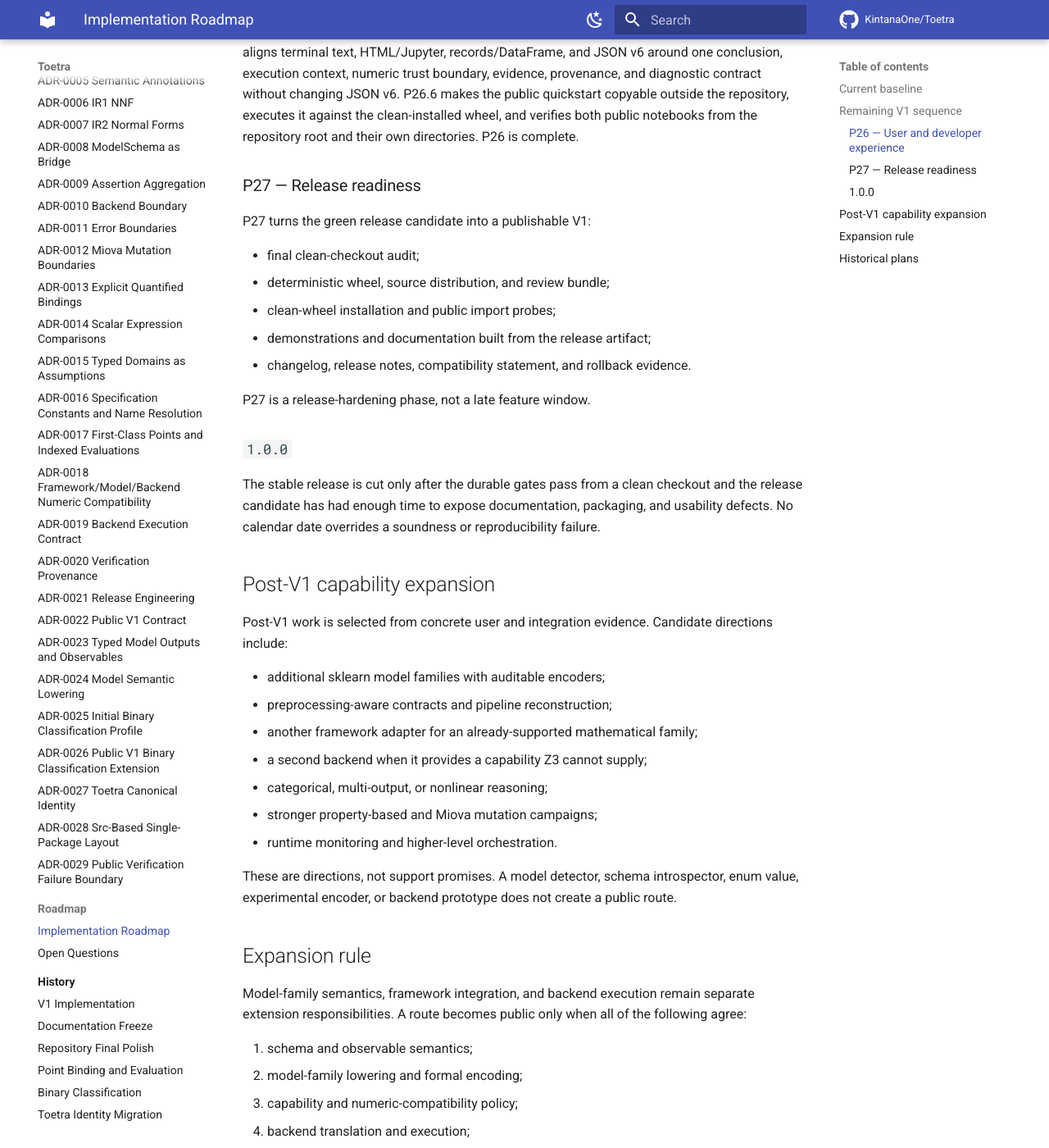
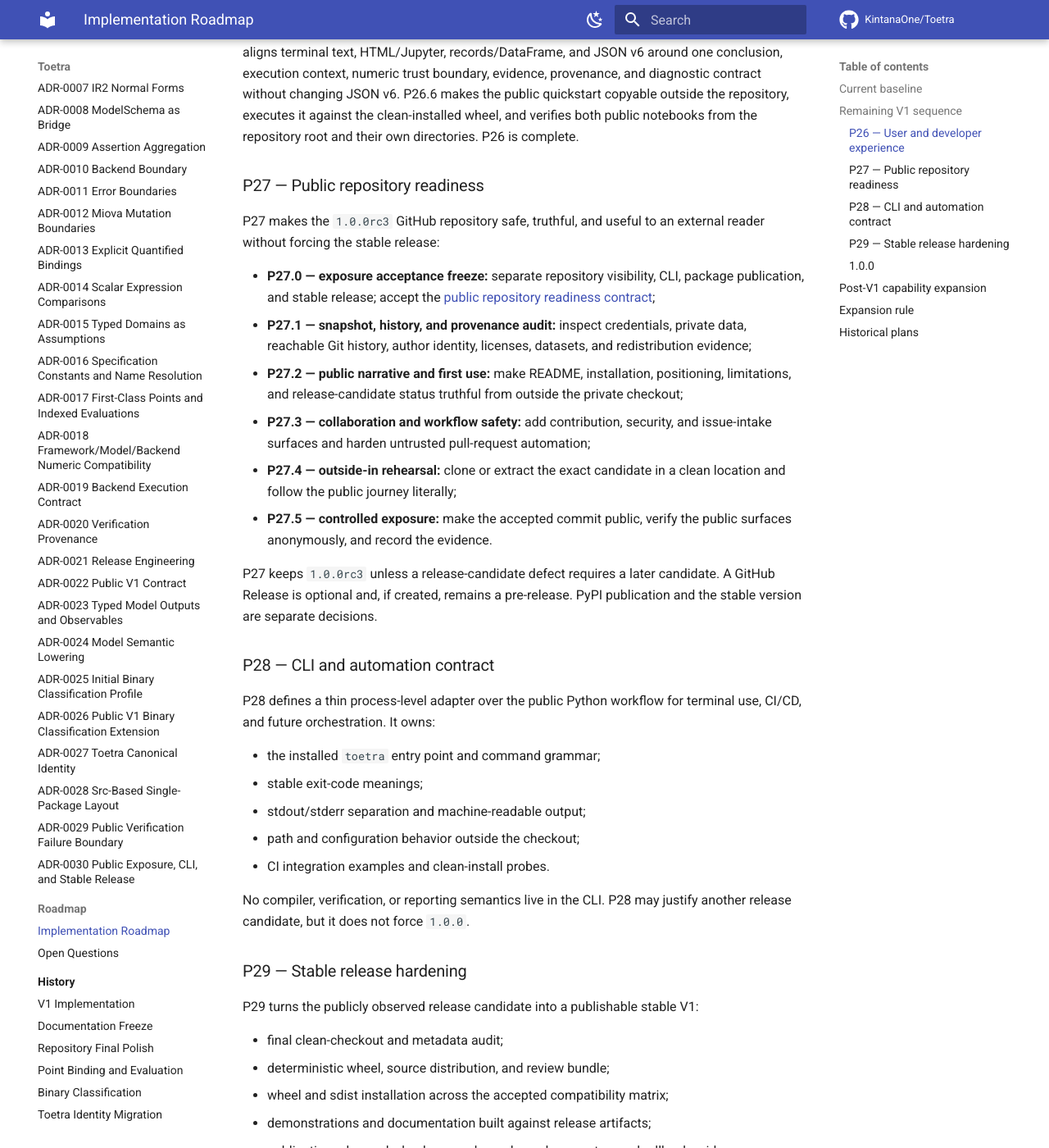
Before and after one commit to KintanaOne/Toetra, an MkDocs documentation site: the page built from docs/roadmap/implementation-roadmap.md, in a window 1280 px wide and 1400 px high, scrolled down 1501 px. Shown: the whole window at 82% size. Built offline with MkDocs 1.6.1 and Material for MkDocs 9.7.7, drawn with Linux system fonts in a browser that asks for light colours; comment, search, counter and statistics services are not loaded; some of the changed text lies outside the part shown.

Commit message:
docs: freeze P27 public exposure readiness

```diff
--- /dev/null
+++ b/docs/adr/ADR-0030-separate-public-exposure-cli-and-stable-release.md
@@ -0,0 +1,110 @@
+# ADR-0030 — Separate Public Exposure, CLI, and Stable Release
+
+> Status: Accepted
+> Date: 2026-07
+> Scope: repository publication and the remaining path to `1.0.0`
+
+## Context
+
+After P26, Toetra has a green `1.0.0rc3` baseline with a frozen public Python
+facade, reproducible distributions, clean-wheel probes, executable
+demonstrations, and a reproducible review bundle.
+
+Three remaining objectives have different risk and acceptance boundaries:
+
+1. making the source repository safe and understandable to an external reader;
+2. adding a process-level CLI for automation, CI/CD, and future orchestration;
+3. hardening and publishing the stable `1.0.0` distribution.
+
+Treating all three as one release patch would either delay useful public
+exposure or force a new CLI and a stable-version commitment before real-world
+observation.
+
+## Decision
+
+The remaining work is split into three independent projects:
+
+| Project | Purpose | Version consequence |
+|---|---|---|
+| P27 | make the GitHub repository safe, truthful, and usable while public | remain on `1.0.0rc3` unless a defect requires another candidate |
+| P28 | define and implement the CLI and automation contract | may justify a later release candidate; does not imply `1.0.0` |
+| P29 | prove stable-release metadata, artifacts, publication, and rollback | contains the eventual stable release cut |
+
+P27 changes repository visibility only after the
+[public repository readiness contract](../contracts/public-repository-readiness.md)
+is satisfied. Public GitHub visibility does not by itself:
+
+- publish a package to PyPI;
+- create a GitHub Release;
+- declare the candidate stable;
+- add a `toetra` entry point;
+- widen the supported verification profile.
+
+If a GitHub Release is created during P27, it is explicitly marked as a
+pre-release and contains only artifacts built from the accepted public commit.
+
+P28 owns the CLI contract. The CLI remains a thin adapter over the public Python
+workflow; command syntax, stream behavior, machine-readable output, and exit
+codes must be accepted before an entry point is published.
+
+P29 owns stable-release hardening and the transition to `1.0.0`. No calendar
+date overrides a soundness, provenance, security, installation, or
+reproducibility blocker.
+
+## Rationale
+
+Repository publication is reversible at the visibility-setting level but
+exposes every reachable public object immediately. It therefore needs
+repository, history, legal, and communication checks rather than new product
+behavior.
+
+A CLI creates a separate public compatibility surface. It deserves its own
+contract and observation rather than being hidden inside repository cleanup.
+
+The stable version should follow actual use of the release candidate. Keeping
+that decision in P29 allows feedback and personal experimentation to inform
+confidence without reopening the frozen V1 semantics.
+
+## Consequences
+
+### Positive
+
+- Toetra can leave the private workshop before the stable release is forced;
+- public exposure, automation, and package publication each have binary gates;
+- P27 cannot accidentally create an undocumented CLI contract;
+- real-world observations can inform P28 and P29;
+- the `1.0.0rc3` label remains truthful during the public observation period.
+
+### Negative
+
+- the path to `1.0.0` contains two additional explicit project boundaries;
+- public users may initially install from source or attached pre-release
+  artifacts rather than PyPI;
+- repository settings and Git history require evidence outside the source
+  snapshot.
+
+## Alternatives considered
+
+### Keep one release-hardening project
+
+Rejected because it couples public visibility, a new automation surface, and
+stable publication even though they have different failure modes.
+
+### Add the CLI during public-repository preparation
+
+Rejected because repository readiness must not become a feature window.
+
+### Wait for `1.0.0` before making the repository public
+
+Rejected because public observation of a clearly labelled release candidate is
+useful evidence for the stable-release decision.
+
+## Impact on Toetra
+
+P27 may change documentation, repository policy, contribution surfaces,
+workflow security, provenance records, and public-hosting configuration. It
+must not change the language, supported model routes, proof semantics, JSON v6,
+the Z3-only V1 backend, or the nine-symbol Python facade.
+
+P28 and P29 begin from a P27 baseline only after the public repository has been
+observed and any exposure blockers have been resolved.
--- /dev/null
+++ b/docs/contracts/public-repository-readiness.md
@@ -0,0 +1,170 @@
+# Public repository readiness contract
+
+> **Status:** Accepted for P27
+>
+> **Scope:** safe public exposure of the `1.0.0rc3` source repository
+
+## Purpose
+
+This contract defines the evidence required before the canonical Toetra GitHub
+repository changes from private to public. It covers the source snapshot, the
+reachable Git history, legal provenance, external-facing documentation,
+collaboration surfaces, automation safety, and post-exposure verification.
+
+Repository visibility is distinct from package publication and stable-release
+acceptance. Passing this contract does not publish Toetra to PyPI and does not
+change the version to `1.0.0`.
+
+## Frozen product boundary
+
+P27 must preserve:
+
+- the nine-symbol `toetra.__all__` facade;
+- the Parser → AST → semantic → IR1 → IR2 → backend pipeline;
+- the accepted regression and direct binary-classification routes;
+- JSON report schema v6;
+- the Z3-only V1 backend profile;
+- verification conclusions, numeric guarantees, provenance, and replay;
+- the `src/toetra` single-package layout.
+
+P27 does not add an installed CLI. CLI syntax, streams, exit codes, and
+automation behavior belong to P28.
+
+## Acceptance evidence
+
+### 1. Public snapshot hygiene
+
+The exact commit selected for exposure must contain:
+
+- no credentials, private keys, access tokens, secret-bearing configuration, or
+  private environment files;
+- no local absolute user paths, private work artifacts, patch files, build
+  outputs, or unintended serialized models;
+- no personal data beyond identities and contact addresses deliberately
+  declared for public project use;
+- no obsolete public product identity or misleading compatibility promise;
+- a clean Git status and a reproducible review bundle for that commit.
+
+Automated pattern checks are defense in depth, not proof that arbitrary secrets
+are absent. Every finding requires human classification before exposure.
+
+### 2. Reachable Git history
+
+The canonical clone, not a source bundle, must be inspected across every
+reachable branch and tag. The inspection covers:
+
+- credential and high-entropy secret history;
+- deleted private configuration or binary artifacts;
+- unintended names, addresses, paths, issue exports, datasets, or documents;
+- stale branches and tags that would become public with the repository.
+
+A secret found in history is revoked even if history is later rewritten.
+History rewriting is a deliberate repository-owner operation performed before
+public exposure, followed by a fresh-clone verification. The review bundle
+cannot satisfy this gate because it contains no `.git` history.
+
+### 3. Legal and provenance boundary
+
+The public commit must provide:
+
+- the accepted Apache-2.0 project license;
+- an intentional public author/contact identity;
+- provenance, license, and required attribution for every third-party dataset,
+  fixture, image, generated asset, or substantial copied source;
+- confirmation that generated and vendored material may be redistributed;
+- no claim that the project license overrides a third-party asset license.
+
+An asset without a documented redistribution basis blocks public exposure.
+
+### 4. External narrative and first use
+
+An unfamiliar reader must be able to determine from the repository:
+
+- what Toetra verifies and what it does not verify;
+- that `1.0.0rc3` is a release candidate, not a stable release;
+- which Python, model, framework, and backend routes are supported;
+- how to install and run the first example from documented available artifacts;
+- where the public API, limitations, release notes, and changelog live;
+- how to report a defect or security concern.
+
+Documentation must not claim that PyPI, GitHub Pages, issue tracking, or release
+artifacts are available before those public surfaces actually exist.
+
+### 5. Collaboration and automation safety
+
+Before accepting untrusted public contributions:
+
+- workflow permissions are least-privilege and explicit;
+- pull-request workflows do not expose publication credentials or use a
+  privileged untrusted-code path;
+- publication remains a separate, protected, manually authorized operation;
+- contribution, security-reporting, and issue-intake expectations are present;
+- repository settings enable appropriate branch protection and security
+  features for the public project.
+
+Settings controlled by GitHub are recorded as manual evidence because source
+tests cannot enforce them.
+
+### 6. Outside-in validation
+
+The candidate public commit is validated without private checkout assumptions:
+
+- clean clone or archive in a new directory;
+- documented development installation;
+- `make ci`, demonstrations, distribution checks, and review-bundle checks;
+- README quick path followed literally;
+- documentation built strictly and local links checked;
+- repository and documentation URLs checked when they become reachable.
+
+### 7. Controlled exposure and observation
+
+The visibility change targets the exact accepted commit. Immediately afterward,
+the project owner verifies anonymous access, the default branch, license,
+README, issues/security contact, CI behavior, and documentation links.
+
+GitHub repository visibility, a GitHub pre-release, PyPI publication, and the
+stable `1.0.0` cut are four separate decisions:
+
+| Decision | P27 consequence |
+|---|---|
+| make repository public | required outcome |
+| create GitHub Release | optional; must be marked pre-release |
+| publish to PyPI | deferred to the explicit publication plan |
+| declare `1.0.0` stable | owned by P29 |
+
+During observation, only soundness, security, provenance, installation,
+misleading-documentation, or material usability defects reopen the candidate.
+New capabilities remain outside P27.
+
+## Blocking findings
+
+Public exposure stops for any unresolved:
+
+- valid or plausibly valid secret;
+- private or personal material not intended for publication;
+- missing redistribution right or attribution;
+- unsafe public pull-request workflow;
+- false installation, support, release, or security claim;
+- failing durable gate;
+- mismatch between the reviewed commit and the commit made public.
+
+Cosmetic polish and future feature ideas do not block exposure unless they make
+the public description materially misleading.
+
+## Required record
+
+P27 closes only when the repository records:
+
+- the exposed commit and review-bundle digest;
+- snapshot, history, provenance, documentation, and workflow audit outcomes;
+- manual GitHub-setting checks;
+- any accepted residual limitations;
+- post-exposure anonymous-access verification.
+
+Secret values and private findings must never be copied into that record.
+
+## Relationship to later projects
+
+P28 defines the CLI and automation contract. P29 reuses the durable release
+gates, adds stable-publication and rollback evidence, and owns the eventual
+`1.0.0` cut.
--- a/docs/roadmap/implementation-roadmap.md
+++ b/docs/roadmap/implementation-roadmap.md
@@ -70,23 +70,64 @@
 verifies both public notebooks from the repository root and their own
 directories. P26 is complete.
 
-### P27 — Release readiness
+### P27 — Public repository readiness
 
-P27 turns the green release candidate into a publishable V1:
+P27 makes the `1.0.0rc3` GitHub repository safe, truthful, and useful to an
+external reader without forcing the stable release:
 
-- final clean-checkout audit;
+- **P27.0 — exposure acceptance freeze:** separate repository visibility, CLI,
+  package publication, and stable release; accept the
+  [public repository readiness contract](../contracts/public-repository-readiness.md);
+- **P27.1 — snapshot, history, and provenance audit:** inspect credentials,
+  private data, reachable Git history, author identity, licenses, datasets, and
+  redistribution evidence;
+- **P27.2 — public narrative and first use:** make README, installation,
+  positioning, limitations, and release-candidate status truthful from outside
+  the private checkout;
+- **P27.3 — collaboration and workflow safety:** add contribution, security, and
+  issue-intake surfaces and harden untrusted pull-request automation;
+- **P27.4 — outside-in rehearsal:** clone or extract the exact candidate in a
+  clean location and follow the public journey literally;
+- **P27.5 — controlled exposure:** make the accepted commit public, verify the
+  public surfaces anonymously, and record the evidence.
+
+P27 keeps `1.0.0rc3` unless a release-candidate defect requires a later
+candidate. A GitHub Release is optional and, if created, remains a pre-release.
+PyPI publication and the stable version are separate decisions.
+
+### P28 — CLI and automation contract
+
+P28 defines a thin process-level adapter over the public Python workflow for
+terminal use, CI/CD, and future orchestration. It owns:
+
+- the installed `toetra` entry point and command grammar;
+- stable exit-code meanings;
+- stdout/stderr separation and machine-readable output;
+- path and configuration behavior outside the checkout;
+- CI integration examples and clean-install probes.
+
+No compiler, verification, or reporting semantics live in the CLI. P28 may
+justify another release candidate, but it does not force `1.0.0`.
+
+### P29 — Stable release hardening
+
+P29 turns the publicly observed release candidate into a publishable stable V1:
+
+- final clean-checkout and metadata audit;
 - deterministic wheel, source distribution, and review bundle;
-- clean-wheel installation and public import probes;
-- demonstrations and documentation built from the release artifact;
-- changelog, release notes, compatibility statement, and rollback evidence.
+- wheel and sdist installation across the accepted compatibility matrix;
+- demonstrations and documentation built against release artifacts;
+- publication rehearsal, checksums, changelog, release notes, and rollback
+  evidence;
+- the final transition to `1.0.0`.
 
-P27 is a release-hardening phase, not a late feature window.
+P29 is a release-hardening phase, not a late feature window.
 
 ### `1.0.0`
 
-The stable release is cut only after the durable gates pass from a clean
-checkout and the release candidate has had enough time to expose documentation,
-packaging, and usability defects. No calendar date overrides a soundness or
+The stable release is cut only after P27 public observation, the accepted P28
+automation boundary, and all P29 durable gates pass from a clean checkout. No
+calendar date overrides a soundness, security, provenance, installation, or
 reproducibility failure.
 
 ## Post-V1 capability expansion
--- a/mkdocs.yml
+++ b/mkdocs.yml
@@ -179,6 +179,7 @@
       - Verification Provenance: contracts/verification-provenance.md
       - Release Engineering: contracts/release-engineering.md
       - Repository Contract: contracts/repository-contract.md
+      - Public Repository Readiness: contracts/public-repository-readiness.md
       - Public V1 Contract: contracts/public-v1-contract.md
       - Generated Numeric Compatibility Matrices: generated/numeric-compatibility-matrices.md
       - Model to Schema: contracts/model-to-schema.md
@@ -267,6 +268,7 @@
       - ADR-0027 Toetra Canonical Identity: adr/ADR-0027-adopt-toetra-as-canonical-identity.md
       - ADR-0028 Src-Based Single-Package Layout: adr/ADR-0028-src-based-single-package-layout.md
       - ADR-0029 Public Verification Failure Boundary: adr/ADR-0029-public-verification-failure-boundary.md
+      - ADR-0030 Public Exposure, CLI, and Stable Release: adr/ADR-0030-separate-public-exposure-cli-and-stable-release.md
 
   - Roadmap:
       - Implementation Roadmap: roadmap/implementation-roadmap.md
```
Also changed, not shown: CHANGELOG.md (+3 -0 lines), docs/adr/overview.md (+5 -2 lines), docs/contracts/overview.md (+1 -1 lines), docs/roadmap/open-questions.md (+9 -0 lines), 3 other files.
